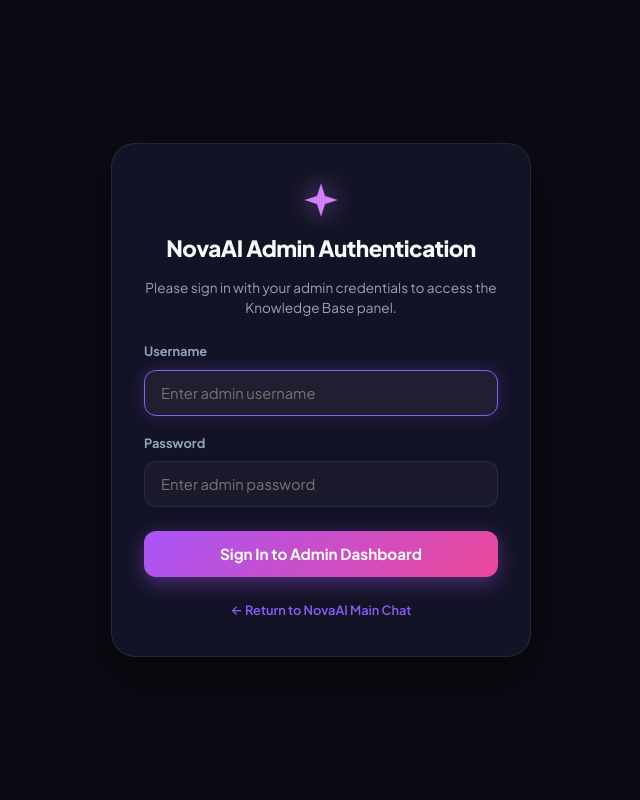
After one commit to Samarjitkashyp/axom_ai, a Django app: page /admin-panel/login/ in a window 1280 px wide. The commit adds this page. Shown: the whole page, without its empty margins (319-959 px from the left). Run offline with Django 5.2, Linux system fonts and the light colour scheme.

Commit message:
v1.3.0: Secure Admin Authentication, Login Portal, and Unauthorized Access Protection

```diff
--- a/axom_ai/urls.py
+++ b/axom_ai/urls.py
@@ -10,8 +10,12 @@ urlpatterns = [
     path('', views.home_view, name='home'),
     path('api/chat/', views.chat_api_view, name='chat_api'),
 
-    # Custom Admin Dashboard & Knowledge Base APIs
+    # Custom Admin Authentication & Dashboard Routes
+    path('admin-panel/login/', knowledge_views.admin_login_view, name='admin_login'),
+    path('admin-panel/logout/', knowledge_views.admin_logout_view, name='admin_logout'),
     path('admin-panel/', knowledge_views.admin_panel_view, name='admin_panel'),
+
+    # Knowledge Base Upload / Delete APIs
     path('api/upload/', knowledge_views.upload_document_api, name='upload_document'),
     path('api/delete-document/<int:doc_id>/', knowledge_views.delete_document_api, name='delete_document'),
 ]
--- a/knowledge/views.py
+++ b/knowledge/views.py
@@ -1,17 +1,42 @@
 import os
-from django.shortcuts import render
+from django.shortcuts import render, redirect
 from django.http import JsonResponse
+from django.contrib.auth import authenticate, login, logout
 from django.views.decorators.csrf import csrf_exempt
 from .models import KnowledgeDocument, KnowledgeChunk
 from .utils import extract_text_from_file, create_knowledge_chunks
 
+def admin_login_view(request):
+    if request.user.is_authenticated and request.user.is_staff:
+        return redirect('admin_panel')
+
+    error = None
+    if request.method == 'POST':
+        username = request.POST.get('username', '').strip()
+        password = request.POST.get('password', '').strip()
+        user = authenticate(request, username=username, password=password)
+
+        if user is not None and user.is_staff:
+            login(request, user)
+            return redirect('admin_panel')
+        else:
+            error = "Invalid admin username or password, or user lacks staff permissions."
+
+    return render(request, 'admin_login.html', {'error': error})
+
+def admin_logout_view(request):
+    logout(request)
+    return redirect('admin_login')
+
 def admin_panel_view(request):
+    if not request.user.is_authenticated or not request.user.is_staff:
+        return redirect('admin_login')
+
     documents = KnowledgeDocument.objects.all().order_by('-uploaded_at')
     total_docs = documents.count()
     total_chunks = KnowledgeChunk.objects.count()
     total_storage = sum([doc.file_size for doc in documents])
 
-    # Convert storage to human readable MB/KB
     if total_storage > 1024 * 1024:
         storage_display = f"{total_storage / (1024 * 1024):.2f} MB"
     else:
@@ -22,11 +47,15 @@ def admin_panel_view(request):
         'total_docs': total_docs,
         'total_chunks': total_chunks,
         'storage_display': storage_display,
+        'username': request.user.username,
     }
     return render(request, 'admin_panel.html', context)
 
 @csrf_exempt
 def upload_document_api(request):
+    if not request.user.is_authenticated or not request.user.is_staff:
+        return JsonResponse({'error': 'Unauthorized. Admin authentication required.'}, status=401)
+
     if request.method != 'POST':
         return JsonResponse({'error': 'Only POST method is allowed'}, status=405)
 
@@ -37,7 +66,6 @@ def upload_document_api(request):
     file_name = uploaded_file.name
     file_size = uploaded_file.size
 
-    # Determine file type
     ext = os.path.splitext(file_name)[1].lower()
     if ext in ['.pdf']:
         file_type = 'pdf'
@@ -49,7 +77,6 @@ def upload_document_api(request):
         file_type = 'text'
 
     try:
-        # Create Document Model
         doc = KnowledgeDocument.objects.create(
             title=file_name,
             file=uploaded_file,
@@ -58,13 +85,11 @@ def upload_document_api(request):
             status='Processing'
         )
 
-        # Extract text and chunk content
         extracted_text = extract_text_from_file(doc.file.path, file_type)
         doc.extracted_text = extracted_text
         doc.status = 'Indexed'
         doc.save()
 
-        # Create RAG database chunks
         create_knowledge_chunks(doc)
 
         return JsonResponse({
@@ -85,6 +110,9 @@ def upload_document_api(request):
 
 @csrf_exempt
 def delete_document_api(request, doc_id):
+    if not request.user.is_authenticated or not request.user.is_staff:
+        return JsonResponse({'error': 'Unauthorized. Admin authentication required.'}, status=401)
+
     if request.method != 'POST' and request.method != 'DELETE':
         return JsonResponse({'error': 'Method not allowed'}, status=405)
 
--- /dev/null
+++ b/templates/admin_login.html
@@ -0,0 +1,198 @@
+{% load static %}
+<!DOCTYPE html>
+<html lang="en">
+<head>
+    <meta charset="UTF-8">
+    <meta name="viewport" content="width=device-width, initial-scale=1.0">
+    <title>NovaAI - Admin Portal Login</title>
+    <link rel="preconnect" href="https://fonts.googleapis.com">
+    <link rel="preconnect" href="https://fonts.gstatic.com" crossorigin>
+    <link href="https://fonts.googleapis.com/css2?family=Plus+Jakarta+Sans:wght@300;400;500;600;700;800&display=swap" rel="stylesheet">
+    <link rel="stylesheet" href="{% static 'css/style.css' %}">
+    <style>
+        .login-wrapper {
+            display: flex;
+            align-items: center;
+            justify-content: center;
+            min-height: 100vh;
+            width: 100vw;
+            background: var(--bg-main);
+            padding: 20px;
+        }
+
+        .login-card {
+            width: 100%;
+            max-width: 420px;
+            background: var(--bg-card);
+            border: 1px solid var(--border-color);
+            border-radius: 24px;
+            padding: 36px 32px;
+            display: flex;
+            flex-direction: column;
+            gap: 24px;
+            box-shadow: 0 20px 50px rgba(0, 0, 0, 0.5);
+            animation: fadeIn 0.4s ease;
+        }
+
+        .login-brand {
+            display: flex;
+            flex-direction: column;
+            align-items: center;
+            gap: 12px;
+            text-align: center;
+        }
+
+        .login-sparkle {
+            width: 40px;
+            height: 40px;
+            filter: drop-shadow(0 0 12px rgba(192, 132, 252, 0.7));
+        }
+
+        .login-title {
+            font-size: 1.4rem;
+            font-weight: 800;
+            color: var(--text-primary);
+            letter-spacing: -0.5px;
+        }
+
+        .login-subtitle {
+            font-size: 0.85rem;
+            color: var(--text-secondary);
+        }
+
+        .login-form {
+            display: flex;
+            flex-direction: column;
+            gap: 18px;
+        }
+
+        .form-group {
+            display: flex;
+            flex-direction: column;
+            gap: 8px;
+        }
+
+        .form-label {
+            font-size: 0.8rem;
+            font-weight: 700;
+            color: var(--text-secondary);
+        }
+
+        .form-input {
+            width: 100%;
+            height: 46px;
+            background: rgba(255, 255, 255, 0.03);
+            border: 1px solid var(--border-color);
+            border-radius: 12px;
+            padding: 0 16px;
+            color: var(--text-primary);
+            font-family: var(--font-sans);
+            font-size: 0.92rem;
+            outline: none;
+            transition: all 0.2s ease;
+        }
+
+        .form-input:focus {
+            border-color: var(--accent-violet);
+            box-shadow: 0 0 16px rgba(139, 92, 246, 0.25);
+            background: rgba(255, 255, 255, 0.05);
+        }
+
+        .btn-login-submit {
+            width: 100%;
+            height: 46px;
+            background: var(--gradient-primary);
+            border: none;
+            border-radius: 12px;
+            color: #ffffff;
+            font-family: var(--font-sans);
+            font-size: 0.95rem;
+            font-weight: 700;
+            cursor: pointer;
+            box-shadow: 0 6px 20px rgba(168, 85, 247, 0.4);
+            transition: transform 0.15s ease, box-shadow 0.2s ease;
+            margin-top: 6px;
+        }
+
+        .btn-login-submit:hover {
+            transform: translateY(-1px);
+            box-shadow: 0 8px 24px rgba(168, 85, 247, 0.55);
+        }
+
+        .error-alert {
+            background: rgba(239, 68, 68, 0.15);
+            border: 1px solid rgba(239, 68, 68, 0.3);
+            color: #f87171;
+            padding: 12px;
+            border-radius: 10px;
+            font-size: 0.82rem;
+            font-weight: 600;
+            text-align: center;
+        }
+
+        .login-footer-link {
+            text-align: center;
+            font-size: 0.8rem;
+            color: var(--text-muted);
+        }
+
+        .login-footer-link a {
+            color: var(--accent-violet);
+            text-decoration: none;
+            font-weight: 600;
+        }
+
+        .login-footer-link a:hover {
+            text-decoration: underline;
+        }
+    </style>
+</head>
+<body class="dark-theme">
+
+    <div class="login-wrapper">
+        <div class="login-card">
+
+            <div class="login-brand">
+                <svg class="login-sparkle" viewBox="0 0 24 24" fill="none" xmlns="http://www.w3.org/2000/svg">
+                    <path d="M12 2L14.4 9.6L22 12L14.4 14.4L12 22L9.6 14.4L2 12L9.6 9.6L12 2Z" fill="url(#sparkle_grad_login)"/>
+                    <defs>
+                        <linearGradient id="sparkle_grad_login" x1="2" y1="2" x2="22" y2="22" gradientUnits="userSpaceOnUse">
+                            <stop stop-color="#C084FC"/>
+                            <stop offset="1" stop-color="#E879F9"/>
+                        </linearGradient>
+                    </defs>
+                </svg>
+                <h1 class="login-title">NovaAI Admin Authentication</h1>
+                <p class="login-subtitle">Please sign in with your admin credentials to access the Knowledge Base panel.</p>
+            </div>
+
+            {% if error %}
+            <div class="error-alert">
+                ⚠️ {{ error }}
+            </div>
+            {% endif %}
+
+            <form action="{% url 'admin_login' %}" method="POST" class="login-form">
+                {% csrf_token %}
+                <div class="form-group">
+                    <label class="form-label" for="username">Username</label>
+                    <input type="text" id="username" name="username" class="form-input" placeholder="Enter admin username" required autofocus>
+                </div>
+
+                <div class="form-group">
+                    <label class="form-label" for="password">Password</label>
+                    <input type="password" id="password" name="password" class="form-input" placeholder="Enter admin password" required>
+                </div>
+
+                <button type="submit" class="btn-login-submit">Sign In to Admin Dashboard</button>
+            </form>
+
+            <div class="login-footer-link">
+                <a href="{% url 'home' %}">← Return to NovaAI Main Chat</a>
+            </div>
+
+        </div>
+    </div>
+
+</body>
+</html>
```
Also changed, not shown: templates/admin_panel.html (+12 -4 lines).
